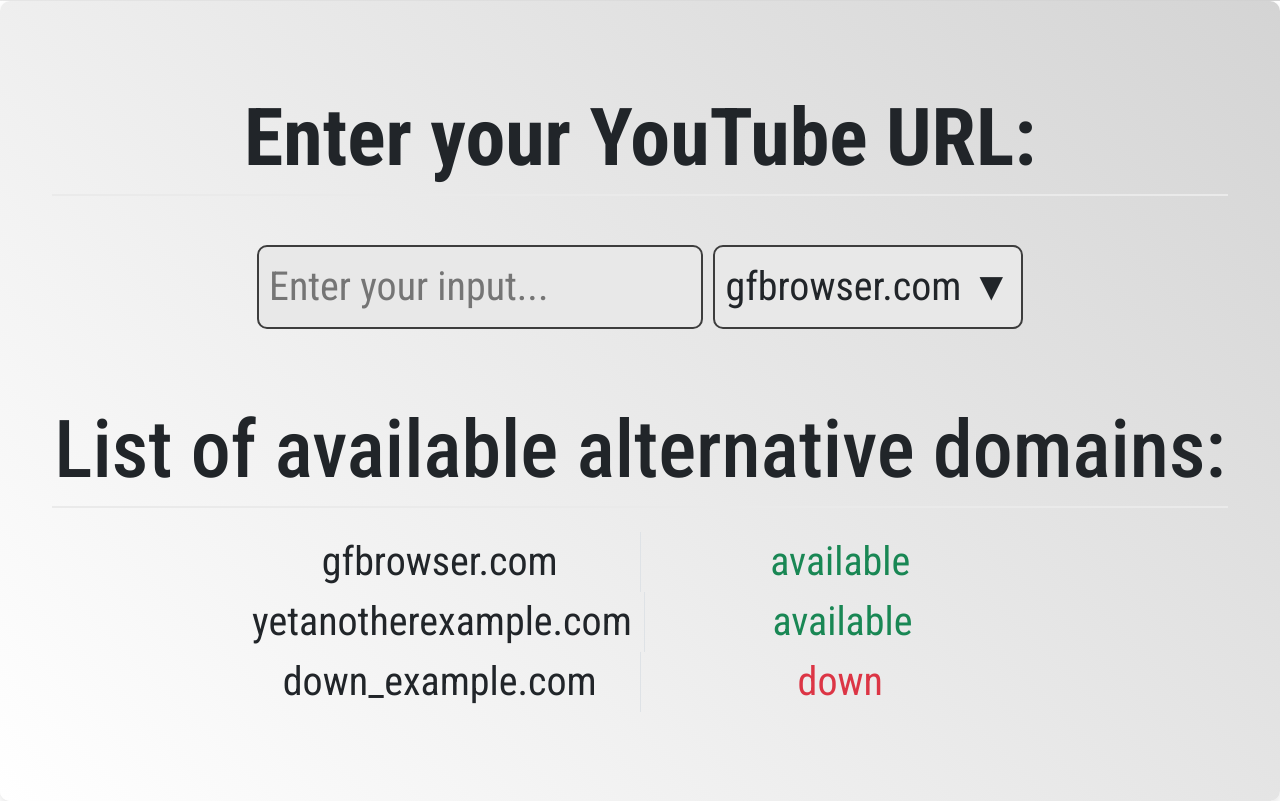
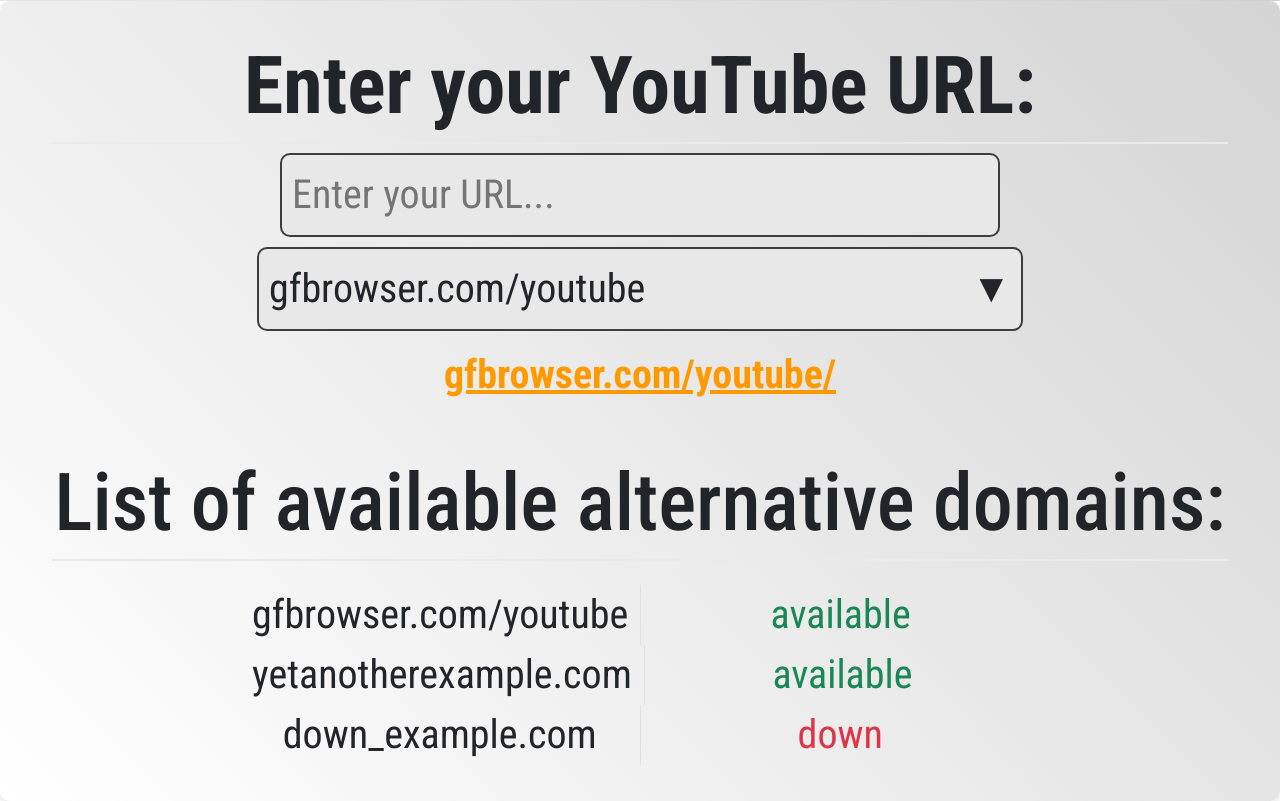
Before and after one commit to fobbidennotis/LibertoTube, a SvelteKit app in the folder LibertoTubeFront/: page / in a window 1280 px wide. Shown: the part 799-1600 px from the top of the page. Built offline with nearby package versions, Linux system fonts and the light colour scheme.

Commit message:
lil tweaks

```diff
--- a/LibertoTubeFront/src/routes/+page.svelte
+++ b/LibertoTubeFront/src/routes/+page.svelte
@@ -7,7 +7,7 @@
   let texts_to_show = ['Confident', 'Anonymous', 'Practical'];
 
   let proxy_status_data = {
-    "gfbrowser.com": "available",
+    "gfbrowser.com/youtube": "available",
     "yetanotherexample.com": "available",
     "down_example.com": "down"
   };
@@ -186,7 +186,7 @@
 
 <div class="main-content-section" bind:this={contentSection}>
   <div class="container">
-    <h1 class="mb-4" style="font-size: 500%;"><b>Enter your YouTube URL:</b></h1>
+    <h1 class="mb-1" style="font-size: 500%;"><b>Enter your YouTube URL:</b></h1>
     <div class="row justify-content-center">
       <div class="col-12 col-md-8">
         <FancyInput {proxy_status_data} />
--- a/LibertoTubeFront/src/routes/FancyInput.svelte
+++ b/LibertoTubeFront/src/routes/FancyInput.svelte
@@ -74,16 +74,16 @@
     border: 2px solid #3d3d3d;
     border-radius: 10px;
     z-index: 1000;
-    max-height: 200px;
+    max-height: 300px;
     overflow-y: auto;
     box-shadow: 0 4px 8px rgba(0, 0, 0, 0.1);
     display: block !important;
   }
-  .fancy-input-container .dropdown-menu div {
+  .fancy-input-container .dropdown-menu h2 {
     padding: 10px;
     cursor: pointer;
   }
-  .fancy-input-container .dropdown-menu div:hover {
+  .fancy-input-container .dropdown-menu h2:hover {
     background-color: #ffcc00;
   }
   .fancy-input-container .output {
@@ -103,8 +103,7 @@
 </style>
 
 <div class="fancy-input-container">
-  <div class="fancy-input mx-auto">
-    <input type="text" style="font-size: 250%; width: 45rem;" bind:value={inputValue} placeholder="Enter your input..." />
+    <input type="text" style="font-size: 250%; width: 45rem;" bind:value={inputValue} placeholder="Enter your URL..." />
     <div class="custom-dropdown">
       <div class="dropdown-button" style="font-size: 250%;" on:click={toggleDropdown}>
         <span>{selectedDomain || 'Select Domain'}</span>
@@ -113,16 +112,13 @@
       {#if dropdownOpen}
         <div class="dropdown-menu">
           {#each domains as domain}
-            <div on:click={() => selectDomain(domain)}>{domain}</div>
+            <h2 on:click={() => selectDomain(domain)}>{domain}</h2>
           {/each}
         </div>
       {/if}
-    </div>
   </div>
 
-  {#if selectedDomain && inputValue}
-    <div class="output">
-      {selectedDomain}/{inputValue}
-    </div>
-  {/if}
+  <div class="output">
+    <h1><a style="color: #ff9900;" href="https://{selectDomain}/{inputValue.split('/').pop()}"><b>{selectedDomain}/{inputValue.split('/').pop()}</b></a></h1>
+  </div>
 </div>
```
